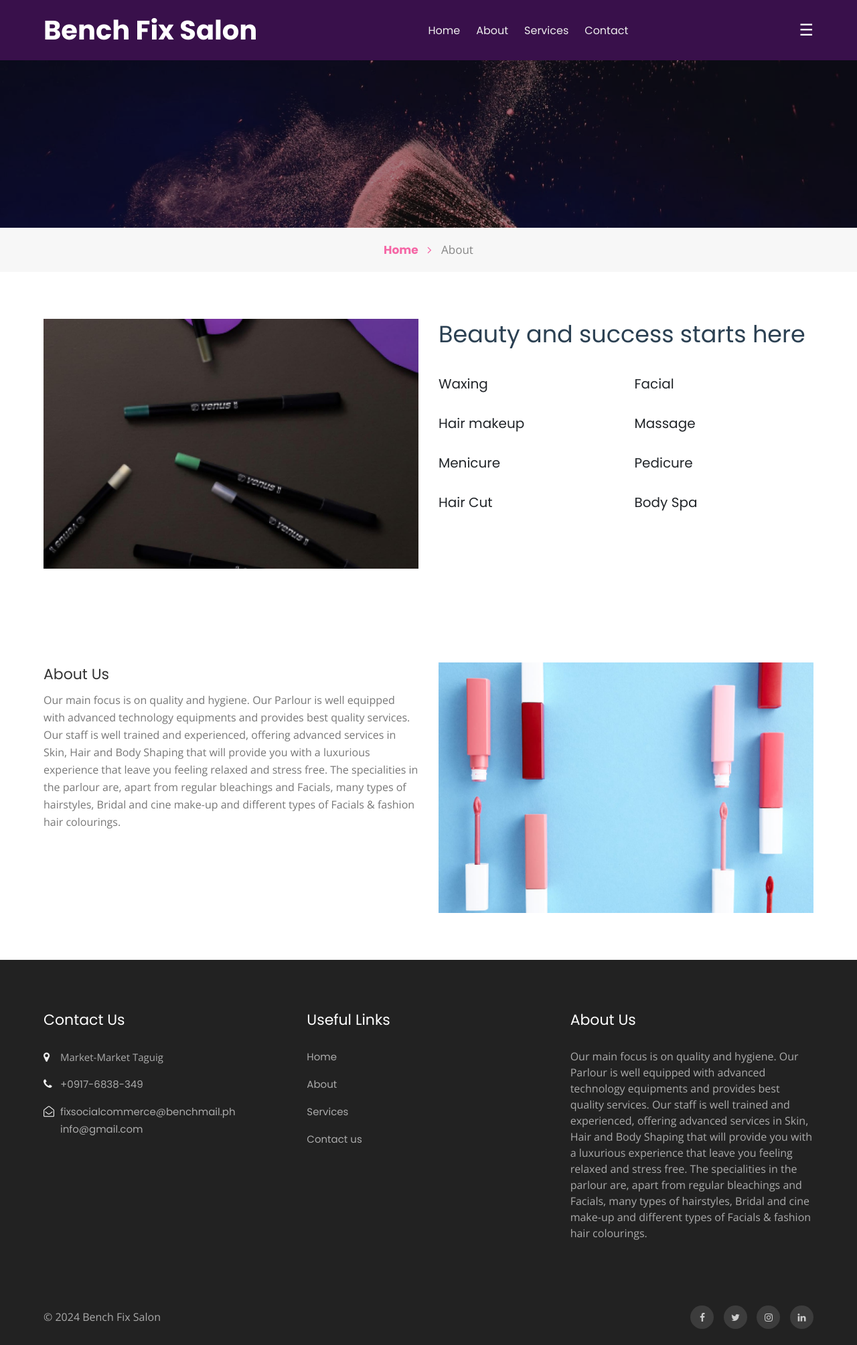
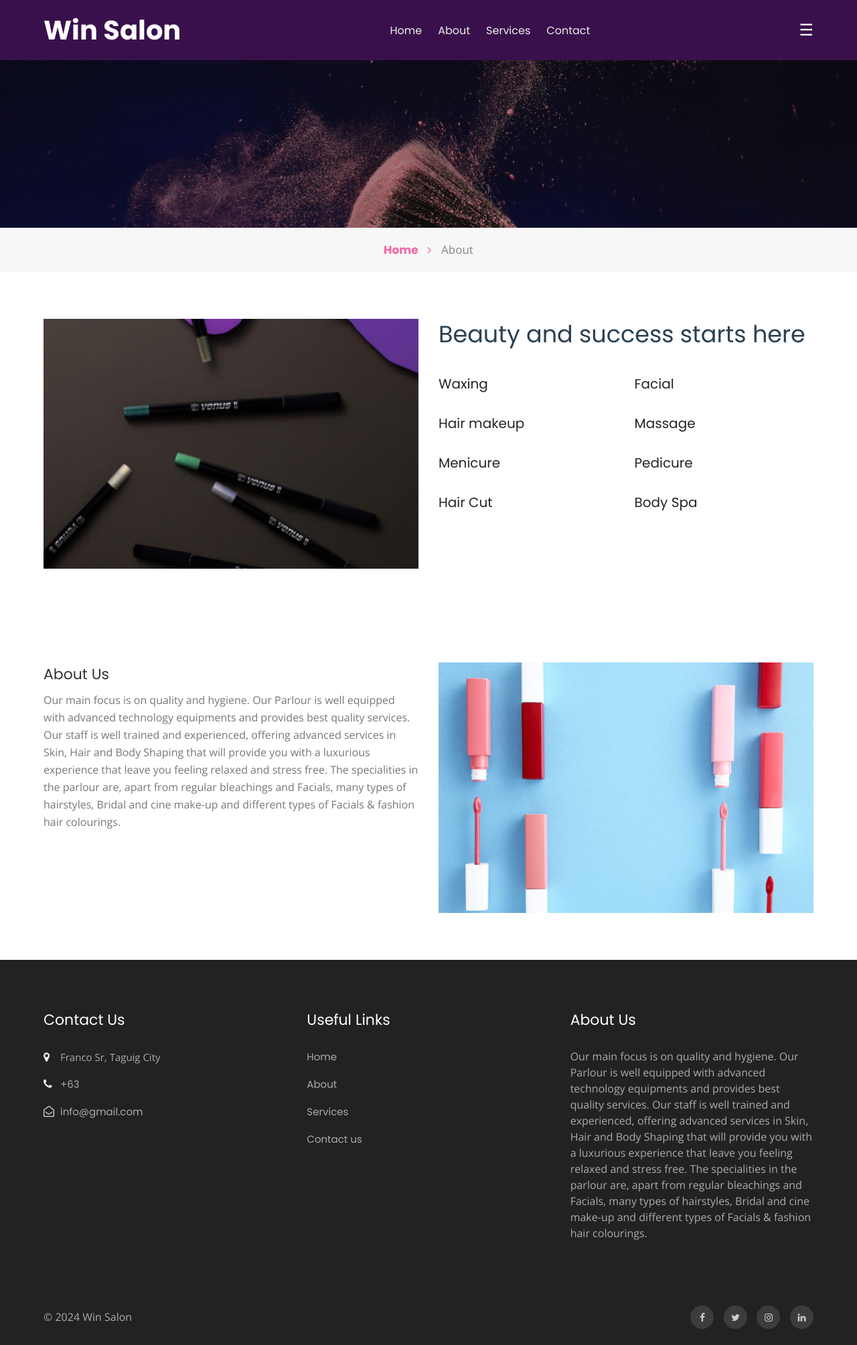
Before and after one commit to Leoskieee/Bench-Fix-Salon, a PHP site: page /about.php in a window 1280 px wide. Shown: the whole page at 67% size. Run offline with PHP 8.4, Linux system fonts and the light colour scheme; a user stored in the database is signed in; data comes from the database, SQL or seed files in the repository; data that the repository does not hold is empty.

Commit message:
update system title

```diff
--- a/bfs/about.php
+++ b/bfs/about.php
@@ -7,7 +7,7 @@ include('includes/dbconnection.php');
 <html lang="en">
   <head>
 
-    <title>Bench Fix Salon | About us Page</title>
+    <title>Win Salon | About us Page</title>
 
     <!-- Template CSS -->
     <link rel="stylesheet" href="assets/css/style-starter.css">
--- a/bfs/admin/about-us.php
+++ b/bfs/admin/about-us.php
@@ -27,7 +27,7 @@ $pagedes=$_POST['pagedes'];
 <!DOCTYPE HTML>
 <html>
 <head>
-<title>BFS | About Us</title>
+<title>WS | About Us</title>
 
 <script type="application/x-javascript"> addEventListener("load", function() { setTimeout(hideURLbar, 0); }, false); function hideURLbar(){ window.scrollTo(0,1); } </script>
 <!-- Bootstrap Core CSS -->
--- a/bfs/admin/index.php
+++ b/bfs/admin/index.php
@@ -21,7 +21,7 @@ if(isset($_POST['login']))
 <!DOCTYPE HTML>
 <html>
 <head>
-<title>BFS | Login Page </title>
+<title>WS | Login Page </title>
 
 <script type="application/x-javascript"> addEventListener("load", function() { setTimeout(hideURLbar, 0); }, false); function hideURLbar(){ window.scrollTo(0,1); } </script>
 <!-- Bootstrap Core CSS -->
--- a/bfs/includes/footer.php
+++ b/bfs/includes/footer.php
@@ -13,10 +13,10 @@ while ($row=mysqli_fetch_array($ret)) {
 
 ?>
               <li>
-                <span class="fa fa-map-marker"></span> <p><?php  echo $row[''];?>Market-Market Taguig</p>
+                <span class="fa fa-map-marker"></span> <p><?php  echo $row[''];?>Franco Sr, Taguig City</p>
               </li>
-              <li><span class="fa fa-phone"></span><a href="tel:+7-800-999-800">+0917-6838-349 <?php  echo $row[''];?></a></li>
-              <li><span class="fa fa-envelope-open-o"></span><a href="mailto:parlour@mail.com" class="mail">fixsocialcommerce@benchmail.ph
+              <li><span class="fa fa-phone"></span><a href="tel:+7-800-999-800">+63 <?php  echo $row[''];?></a></li>
+              <li><span class="fa fa-envelope-open-o"></span><a href="mailto:parlour@mail.com" class="mail">
 
                   <?php  echo $row['Email'];?></a></li><?php } ?>
             </ul>
@@ -51,7 +51,7 @@ while ($row=mysqli_fetch_array($ret)) {
   <section class="w3l-footer-29-main w3l-copyright">
     <div class="container">
       <div class="row bottom-copies">
-        <p class="col-lg-8 copy-footer-29">© 2024  Bench Fix Salon </p>
+        <p class="col-lg-8 copy-footer-29">© 2024  Win Salon </p>
 
         <div class="col-lg-4 main-social-footer-29">
           <a href="#facebook" class="facebook"><span class="fa fa-facebook"></span></a>
--- a/bfs/includes/header.php
+++ b/bfs/includes/header.php
@@ -64,7 +64,7 @@
         <div class="container">
         <nav class="navbar navbar-expand-lg navbar-light">
             <h1><a class="navbar-brand" href="index.php"> <!--<span class="fa fa-line-chart" aria-hidden="true"></span> -->
-            Bench Fix Salon
+            Win Salon
             </a></h1>
             <button class="navbar-toggler bg-gradient collapsed" type="button" data-toggle="collapse"
                 data-target="#navbarNav" aria-controls="navbarNav" aria-expanded="false"
--- a/bfs/index.php
+++ b/bfs/index.php
@@ -8,7 +8,7 @@ include('includes/dbconnection.php');
 <html lang="en">
   <head>
 
-    <title>Bench Fix Salon | Home Page</title>
+    <title>Win Salon | Home Page</title>
 
     <!-- Template CSS -->
     <link rel="stylesheet" href="assets/css/style-starter.css">
@@ -41,8 +41,8 @@ $(function () {
       <div class="container">
         <div class="banner-text">
           <h4>Creative Styling</h4>
-          <h3>bench fix salon<br>
-            fashion for woman</h3>
+          <h3>win salon<br>
+            fashion for all</h3>
 
             <a href="book-appointment.php" class="btn logo-button top-margin">Get An Appointment</a>
         </div>
```
